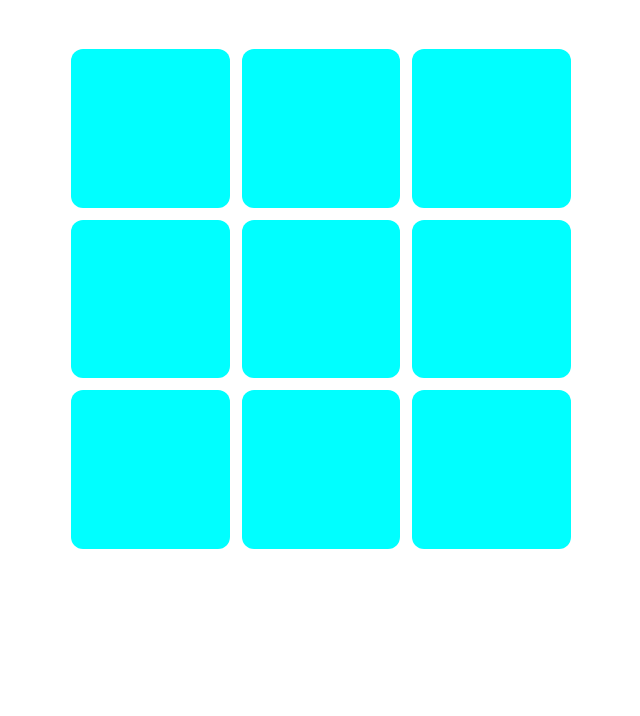
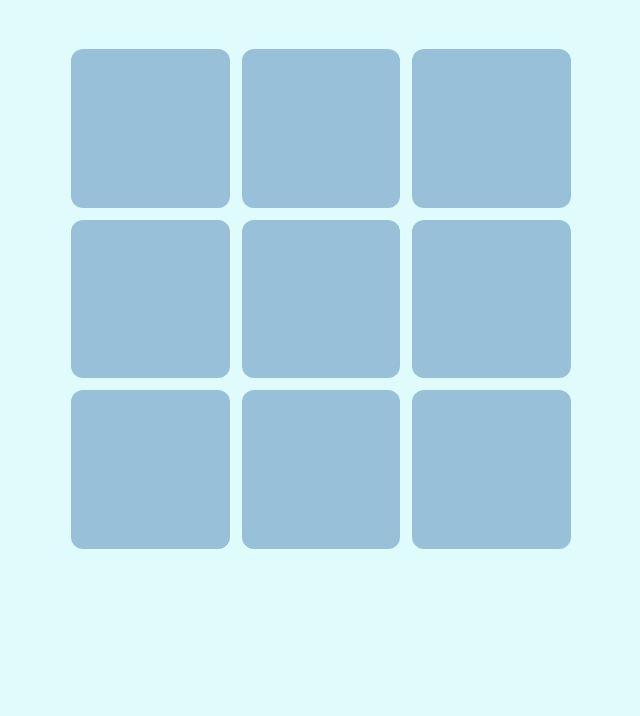
Before and after one commit to m1dn1ghtblue/tic-tac-toe, a website: page index.html in a window 1280 px wide. Shown: the part 84-800 px from the top of the page, without its empty margins (319-959 px from the left). Drawn offline with Linux system fonts and the light colour scheme.

Commit message:
add colors

```diff
--- a/index.css
+++ b/index.css
@@ -5,10 +5,19 @@
 
 html, button {
 	font-size: 16px;
+	color: var(--color-black);
 }
 
 :root {
+	--color-bg: #e0fbfc;
+	--color-black: #293241;
+	--color-accent: #ee6c4d;
+	--color-main-light: #98c1d9;
+	--color-main-dark: #3d5a80;
+}
 
+body {
+	background-color: var(--color-bg);
 }
 
 main {
@@ -29,6 +38,6 @@ main {
 }
 
 .cell {
-	background-color: aqua;
+	background-color: var(--color-main-light);
 	border-radius: 12px;
 }
```
